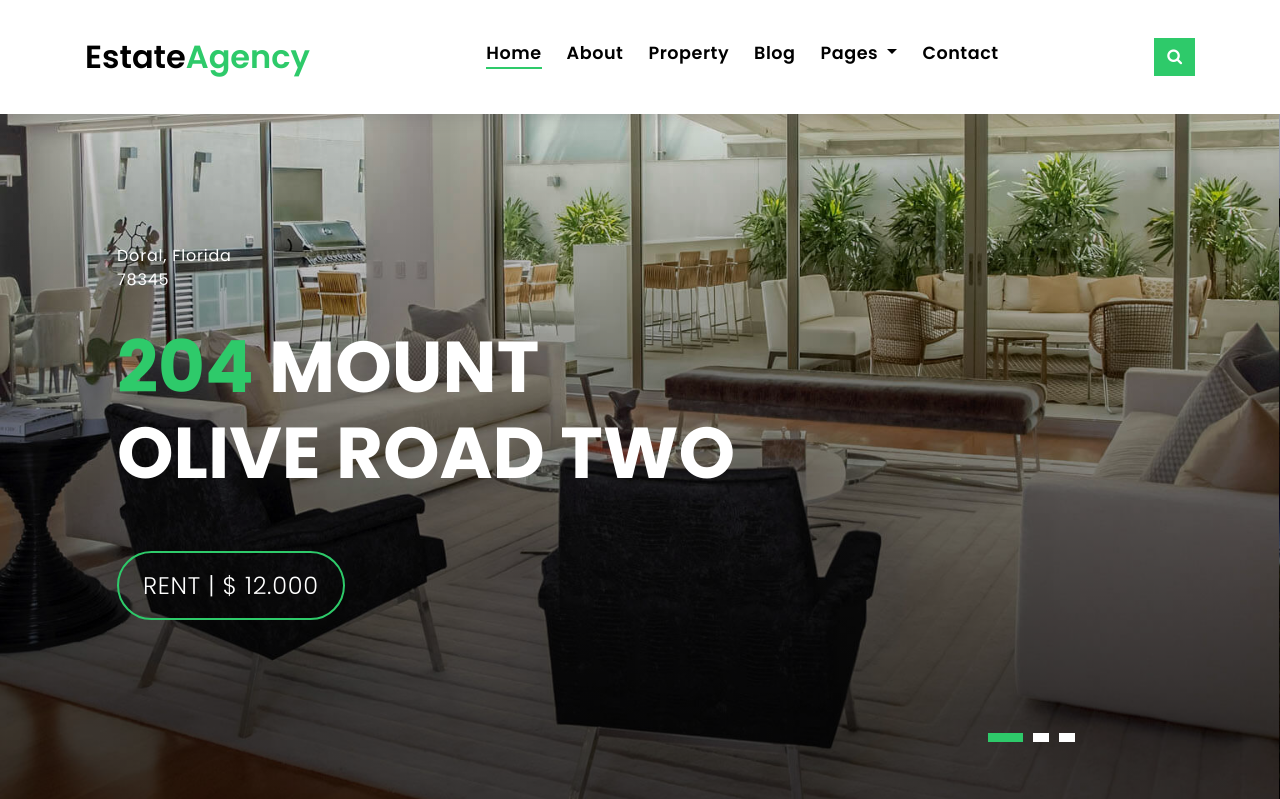
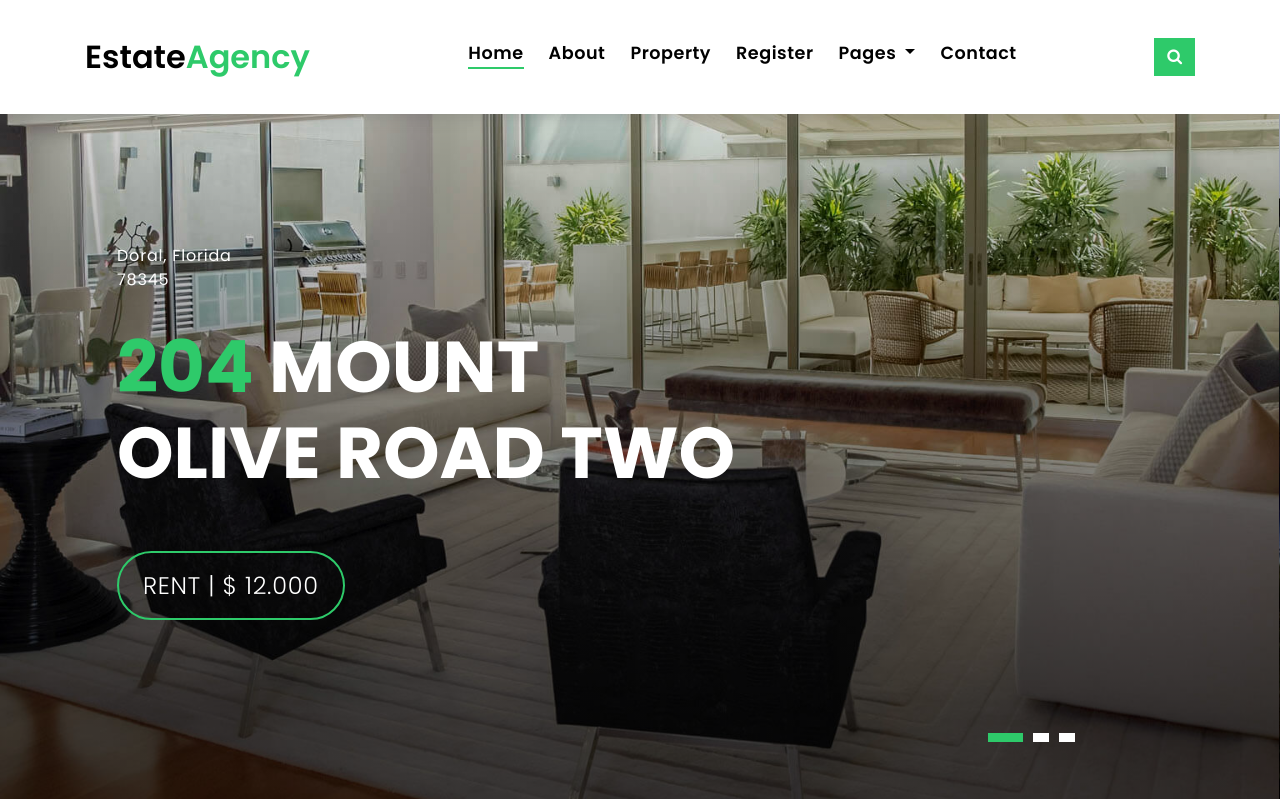
Before and after one commit to amirqa1381/Realestate, a Django app: page / in a window 1280 px wide. Shown: the top 799 px of the page. Run offline with Django 5.2, Linux system fonts and the light colour scheme; parts of the project's set-up code (start-up, migrations or seed data) failed here and were passed over; some libraries are stand-ins or nearby versions.

Commit message:
In the master i've set an if statement for a time that when user in not authenticated then we should show the register but when it's authenticated we show the Blog

```diff
--- a/templates/master.html
+++ b/templates/master.html
@@ -150,9 +150,15 @@
                 <li class="nav-item">
                     <a class="nav-link" href="property-grid.html">Property</a>
                 </li>
-                <li class="nav-item">
-                    <a class="nav-link" href="blog-grid.html">Blog</a>
-                </li>
+                {% if not request.user.is_authenticated %}
+                    <li class="nav-item">
+                        <a class="nav-link" href="{% url 'register' %}">Register</a>
+                    </li>
+                {% else %}
+                    <li class="nav-item">
+                        <a class="nav-link" href="blog-grid.html">Blog</a>
+                    </li>
+                {% endif %}
                 <li class="nav-item dropdown">
                     <a class="nav-link dropdown-toggle" href="#" id="navbarDropdown" role="button"
                        data-toggle="dropdown"
```
